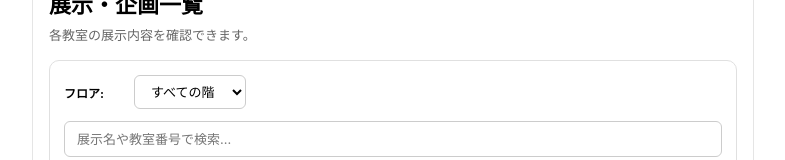
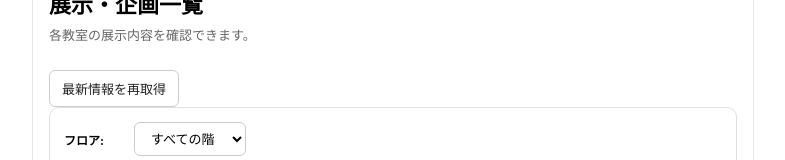
Before and after one commit to koush811/ask-place, a React (Vite) app in the folder ask-place/: page /rooms in a window 1280 px wide. Shown: the part 130-290 px from the top of the page, without its empty margins (247-1032 px from the left). Built offline with nearby package versions, Linux system fonts and the light colour scheme; no server answers; the database is empty.

Commit message:
キャッシュ変更

```diff
--- a/ask-place/src/context/RoomsContext.jsx
+++ b/ask-place/src/context/RoomsContext.jsx
@@ -4,7 +4,6 @@ import { db } from "../lib/firebase";
 
 const RoomsContext = createContext(undefined);
 const ROOMS_CACHE_KEY = "ask-place:published-rooms:v1";
-const ROOMS_CACHE_TTL_MS = 5 * 60 * 1000;
 
 function readRoomsCache() {
   try {
@@ -16,10 +15,7 @@ function readRoomsCache() {
       return null;
     }
 
-    return {
-      rooms: cache.rooms,
-      isFresh: Date.now() - cache.savedAt < ROOMS_CACHE_TTL_MS,
-    };
+    return cache.rooms;
   } catch (err) {
     console.warn("[RoomsContext] 公開部屋キャッシュの読み込みに失敗しました:", err);
     return null;
@@ -82,10 +78,10 @@ export function RoomsProvider({ children }) {
   useEffect(() => {
     const cached = readRoomsCache();
     if (cached) {
-      setRooms(cached.rooms);
+      setRooms(cached);
       hasLoadedRef.current = true;
       setLoading(false);
-      if (cached.isFresh) return;
+      return;
     }
 
     fetchRooms();
--- a/ask-place/src/index.css
+++ b/ask-place/src/index.css
@@ -1143,6 +1143,23 @@ input, select, textarea { font-family: inherit; }
 }
 
 /* ---------- 展示カード (RoomCard & RoomList) ---------- */
+.rooms-refresh-btn {
+  margin-top: 10px;
+  padding: 8px 12px;
+  border: 1px solid #cccccc;
+  border-radius: 6px;
+  background: #ffffff;
+  color: #222222;
+  font: inherit;
+  font-size: 13px;
+  cursor: pointer;
+}
+
+.rooms-refresh-btn:disabled {
+  cursor: wait;
+  opacity: 0.65;
+}
+
 .room-cards-grid {
   display: grid;
   grid-template-columns: repeat(auto-fill, minmax(280px, 1fr));
--- a/ask-place/src/pages/RoomsListPage.jsx
+++ b/ask-place/src/pages/RoomsListPage.jsx
@@ -7,7 +7,7 @@ import RoomList from "../components/RoomList";
  * 展示一覧ページ (/rooms) - 仕様書 第6章
  */
 export default function RoomsListPage() {
-  const { rooms, loading } = useRooms();
+  const { rooms, loading, refreshing, refreshRooms } = useRooms();
   const [sortKey, setSortKey] = useState("floor");
   const [selectedFloor, setSelectedFloor] = useState("all");
   const [searchWord, setSearchWord] = useState("");
@@ -52,6 +52,14 @@ export default function RoomsListPage() {
         <p className="page-subtitle">
           各教室の展示内容を確認できます。
         </p>
+        <button
+          type="button"
+          className="rooms-refresh-btn"
+          onClick={refreshRooms}
+          disabled={refreshing}
+        >
+          {refreshing ? "再取得中..." : "最新情報を再取得"}
+        </button>
       </div>
 
       <div className="rooms-controls">
```
Also changed, not shown: 1 other file (tests, documents, lock files or other folders).
